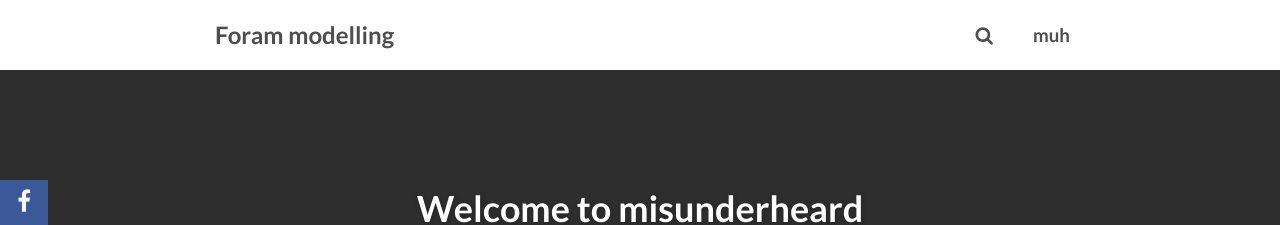
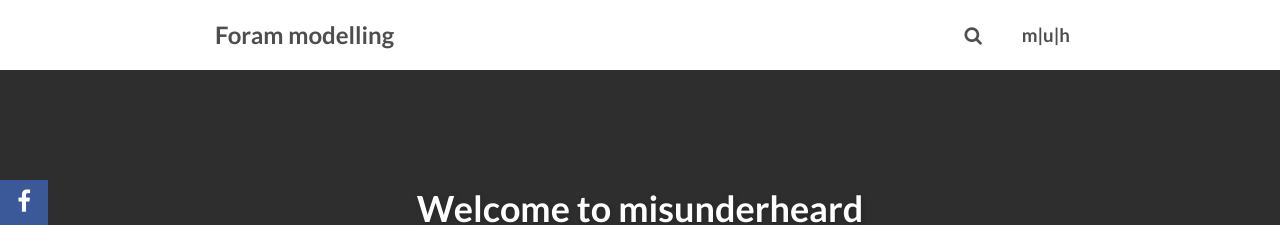
Before and after one commit to spatchcock/foram_python, a Jekyll site: the page built from index.html, in a window 1280 px wide. Shown: the top 225 px of the page. Built offline with Jekyll 4.4.1, drawn with Linux system fonts in a browser that asks for light colours; nearby versions of some CDN libraries; formulas are drawn with MathJax 3; the list of posts is cut into pages by our own code; comment, search, counter and statistics services are not loaded.

Commit message:
try forcing site url

```diff
--- a/_config.yml
+++ b/_config.yml
@@ -4,20 +4,20 @@
 reading_time:     true
 words_per_minute: 200
 logo:
-root_path: "/foram_python/"
+url: "http://spatchcock.github.io/foram_python/"
 
 # Your site's domain goes here (eg: //mmistakes.github.io, http://mademistakes.com, etc)
 # When testing locally leave blank or use http://localhost:4000
 # url: http://aronbordin.com/neo-hpstr-jekyll-theme
 
 menu:
-  - title: 'muh'
+  - title: 'm|u|h'
     url: '/'
 
 # Owner/author information
 owner:
   name:           Andrew Berkeley
-  site:           http://spatchcock.github.io/foram_python
+  site:           http://spatchcock.github.io
   avatar:         images/avatar.jpg
   bio:            "Your bio goes here."
   email:          andrew.berkeley.is@googlemail.com
--- a/index.html
+++ b/index.html
@@ -11,11 +11,11 @@
   <header>
     {% if post.image.feature %}
       <div class="entry-image-index">
-        <a href="{{ site.url }}{{ site.root_path }}{{ post.url }}" title="{{ post.title }}"><img src="{{ site.url }}{{ site.root_path }}/images/{{ post.image.feature }}" alt="{{ post.title }}"></a>
+        <a href="{{ site.url }}{{ post.url }}" title="{{ post.title }}"><img src="{{ site.url }}/images/{{ post.image.feature }}" alt="{{ post.title }}"></a>
       </div><!-- /.entry-image -->
     {% endif %}
     <div class="entry-meta">
-      <span class="entry-date date published updated"><time datetime="{{ post.date | date_to_xmlschema }}"><a href="{{ site.url }}{{ site.root_path }}{{ post.url }}">{{ post.date | date: "%B %d, %Y" }}</a></time></span><span class="author vcard"><span class="fn"><a href="{{ site.url }}/about/" title="About {{ site.owner.name }}">{{ site.owner.name }}</a></span></span>
+      <span class="entry-date date published updated"><time datetime="{{ post.date | date_to_xmlschema }}"><a href="{{ site.url }}{{ post.url }}">{{ post.date | date: "%B %d, %Y" }}</a></time></span><span class="author vcard"><span class="fn"><a href="{{ site.url }}/about/" title="About {{ site.owner.name }}">{{ site.owner.name }}</a></span></span>
       {% if site.reading_time %}
       <span class="entry-reading-time">
         <i class="fa fa-clock-o"></i>
@@ -25,9 +25,9 @@
       {% endif %}
     </div><!-- /.entry-meta -->
     {% if post.link %}
-      <h1 class="entry-title"><a href="{{ site.url }}{{ site.root_path }}{{ post.url }}" class="permalink" rel="bookmark" title="{{ post.title }}"><i class="fa fa-bookmark"></i></a> <a href="{{ post.link }}">{{ post.title }}</a></h1>
+      <h1 class="entry-title"><a href="{{ site.url }}{{ post.url }}" class="permalink" rel="bookmark" title="{{ post.title }}"><i class="fa fa-bookmark"></i></a> <a href="{{ post.link }}">{{ post.title }}</a></h1>
     {% else %}
-      <h1 class="entry-title"><a href="{{ site.url }}{{ site.root_path }}{{ post.url }}" rel="bookmark" title="{{ post.title }}" itemprop="url">{{ post.title }}</a></h1>
+      <h1 class="entry-title"><a href="{{ site.url }}{{ post.url }}" rel="bookmark" title="{{ post.title }}" itemprop="url">{{ post.title }}</a></h1>
     {% endif %}
   </header>
   <div class="entry-content">
@@ -44,9 +44,9 @@
 <div class="pagination">
   {% if paginator.previous_page %}
     {% if paginator.previous_page == 1 %}
-      <a href="{{ site.url }}{{ site.root_path }}" class="btn">Previous</a>
+      <a href="{{ site.url }}" class="btn">Previous</a>
     {% else %}
-      <a href="{{ site.url }}{{ site.root_path }}/page{{ paginator.previous_page }}" class="btn">Previous</a>
+      <a href="{{ site.url }}/page{{ paginator.previous_page }}" class="btn">Previous</a>
     {% endif %}
   {% else %}
     Previous
@@ -56,7 +56,7 @@
       {% if paginator.page == 1 %}
         <span class="current-page">1</span>
       {% else %}
-        <a href="{{ site.url }}{{ site.root_path }}">1</a>
+        <a href="{{ site.url }}">1</a>
       {% endif %}
     </li>
     {% for count in (2..paginator.total_pages) %}
@@ -64,13 +64,13 @@
         {% if count == paginator.page %}
           <span class="current-page">{{ count }}</span>
         {% else %}
-          <a href="{{ site.url }}{{ site.root_path }}/page{{ count }}">{{ count }}</a>
+          <a href="{{ site.url }}/page{{ count }}">{{ count }}</a>
         {% endif %}
       </li>
     {% endfor %}
   </ul>
   {% if paginator.next_page %}
-    <a href="{{ site.url }}{{ site.root_path }}/page{{ paginator.next_page }}" class="btn">Next</a>
+    <a href="{{ site.url }}/page{{ paginator.next_page }}" class="btn">Next</a>
   {% else %}
     Next
   {% endif %}
```
